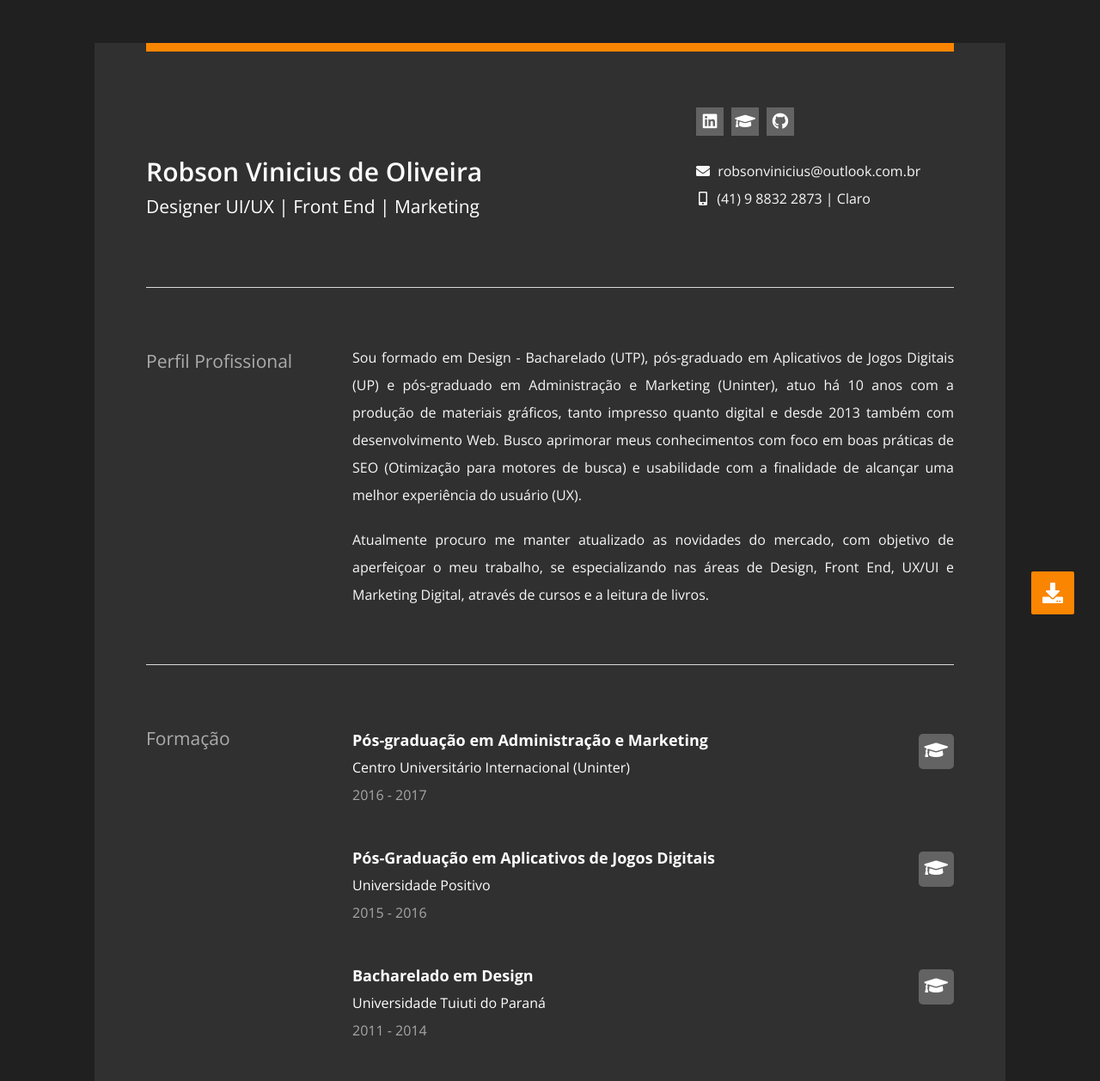
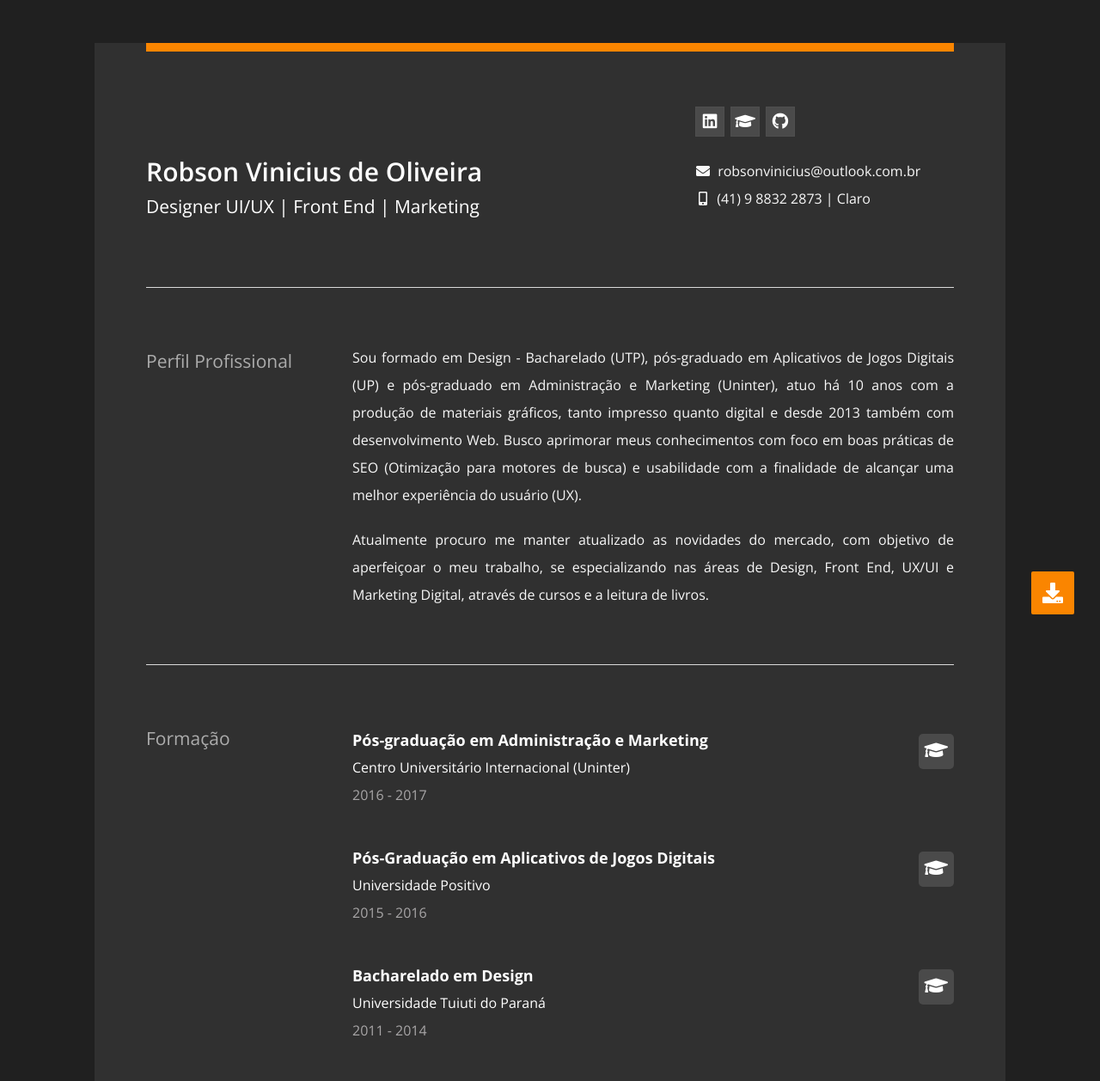
Before and after one commit to RobsonVinicius/robsondesigner, a PHP site: page /cv/index.html in a window 1280 px wide. Shown: the top 1258 px of the page at 86% size. Run offline with PHP 8.4, Linux system fonts and the light colour scheme; some libraries are stand-ins or nearby versions.

Commit message:
Update Social Icon

```diff
--- a/cv/css/base.css
+++ b/cv/css/base.css
@@ -34,7 +34,7 @@
 		--section-title-lightmode: #565656;
 		--section-title-darkmode: #e1e1e1;
 		--icon-lightmode-color: #252525;
-		--icon-darkmode-color: #636363;
+		--icon-darkmode-color: #4a4a4a;
 		--portfolio-filter-lightmode: #444;
 		--portfolio-filter-darkmode: #c3c3c3;
 		--bg-portfolio-filter-lightmode: #787878;
--- a/cv/css/elements.css
+++ b/cv/css/elements.css
@@ -132,7 +132,7 @@
 	.btn-green:hover { background: #93a749; }
 
 	.btn-certificado {
-		background: #636363;
+		background: var(--icon-darkmode-color);
 		color: #fff;
 		padding-top: 8px;
 		padding-left: 7px;
--- a/cv/css/red.css
+++ b/cv/css/red.css
@@ -372,6 +372,7 @@
 a.social-icon {
     background-color: var(--icon-darkmode-color);
     color: #fff;
+    box-shadow: 0px 0px 0px 1px rgba(92, 92, 92, 0.685);
     transition: ease-in-out 250ms;
 }
 a.facebook-icon:hover {
```
